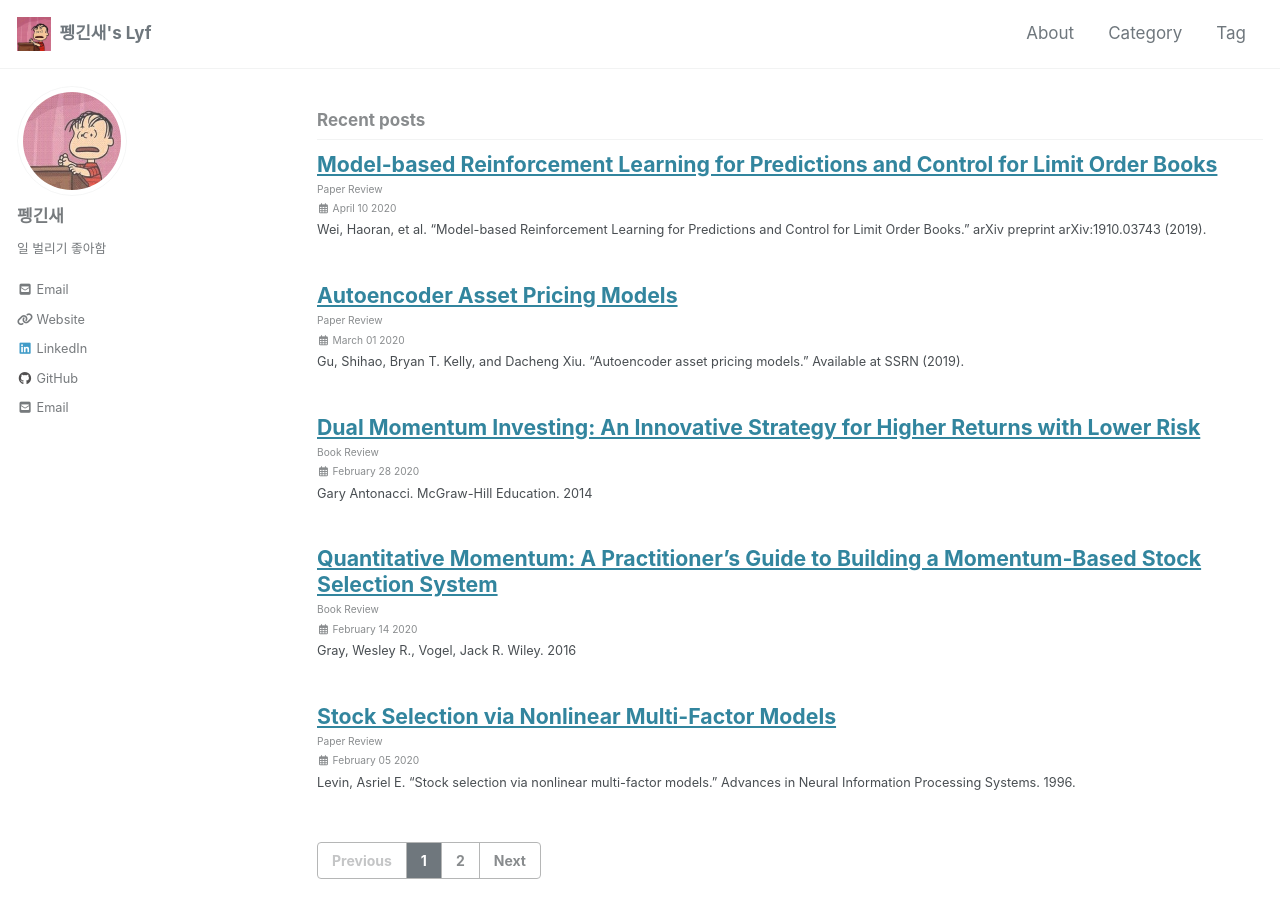
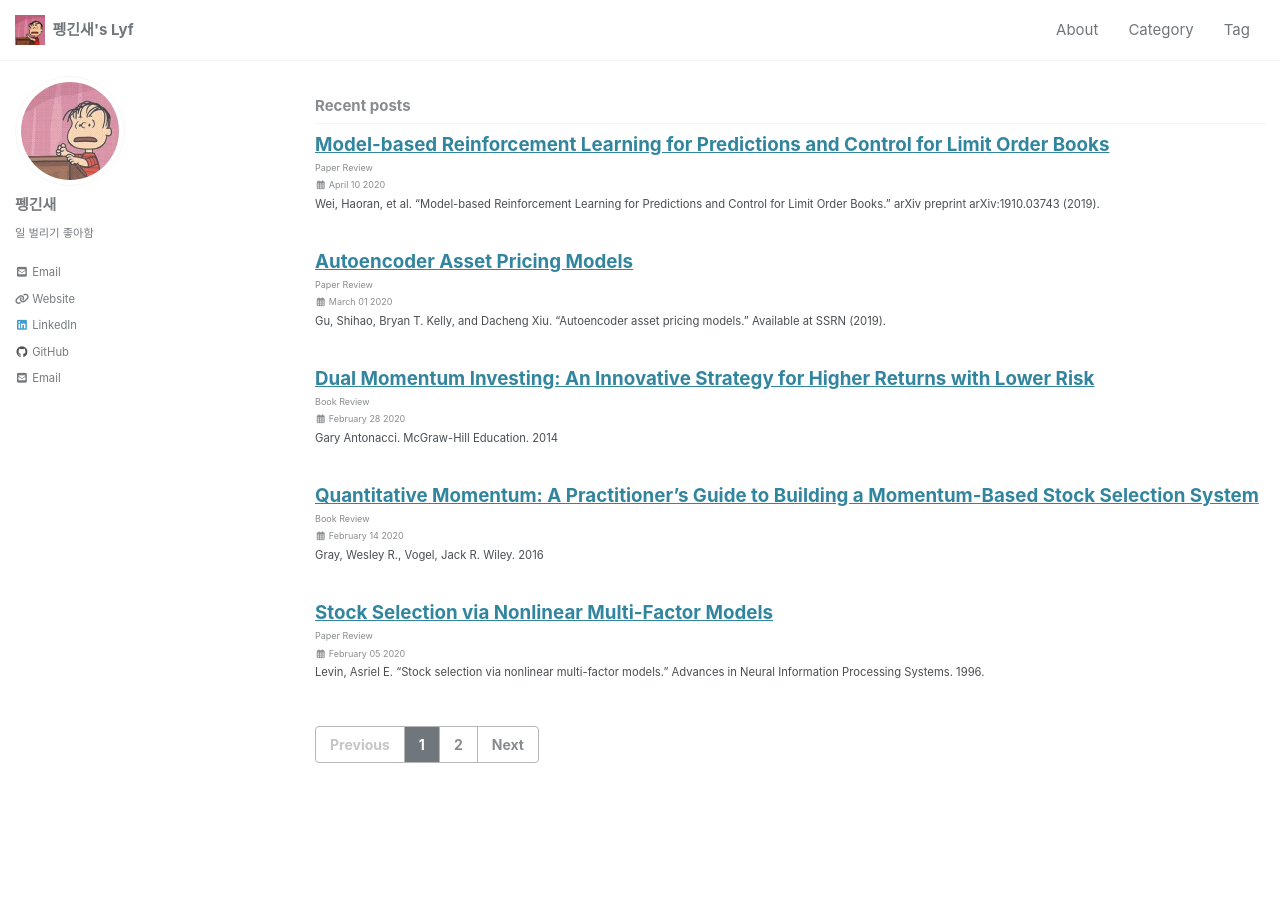
Before and after one commit to sylim2357/sylim2357.github.io, a Jekyll site: the page built from index.html, in a window 1280 px wide and 900 px high. Built offline with Jekyll 4.4.1, drawn with Linux system fonts in a browser that asks for light colours; cached includes are drawn as plain includes; nearby versions of some CDN libraries; the list of posts is cut into pages by our own code; comment, search, counter and statistics services are not loaded.

Commit message:
fix layout

```diff
--- a/_sass/minimal-mistakes/_reset.scss
+++ b/_sass/minimal-mistakes/_reset.scss
@@ -11,15 +11,15 @@ html {
   font-size: 12px;
 
   @include breakpoint($medium) {
+    font-size: 12px;
+  }
+
+  @include breakpoint($large) {
     font-size: 14px;
   }
 
-  @include breakpoint($large) {
-    font-size: 16px;
-  }
-
   @include breakpoint($x-large) {
-    font-size: 17px;
+    font-size: 15px;
   }
 
   -webkit-text-size-adjust: 100%;
--- a/_sass/minimal-mistakes/_sidebar.scss
+++ b/_sass/minimal-mistakes/_sidebar.scss
@@ -18,7 +18,7 @@
 
   @include breakpoint($large) {
     float: left;
-    width: calc(#{$right-sidebar-width-narrow} - 1em);
+    width: calc(#{$right-sidebar-width-narrow} - 5em);
     opacity: 0.75;
     -webkit-transition: opacity 0.2s ease-in-out;
     transition: opacity 0.2s ease-in-out;
@@ -37,7 +37,7 @@
   }
 
   @include breakpoint($x-large) {
-    width: calc(#{$right-sidebar-width} - 1em);
+    width: calc(#{$right-sidebar-width} - 5em);
   }
 
   > * {
--- a/_sass/minimal-mistakes/_variables.scss
+++ b/_sass/minimal-mistakes/_variables.scss
@@ -6,7 +6,7 @@
    Typography
    ========================================================================== */
 
-$doc-font-size: 16 !default;
+$doc-font-size: 14 !default;
 
 /* paragraph indention */
 $paragraph-indent: false !default; // true, false (default)
```
